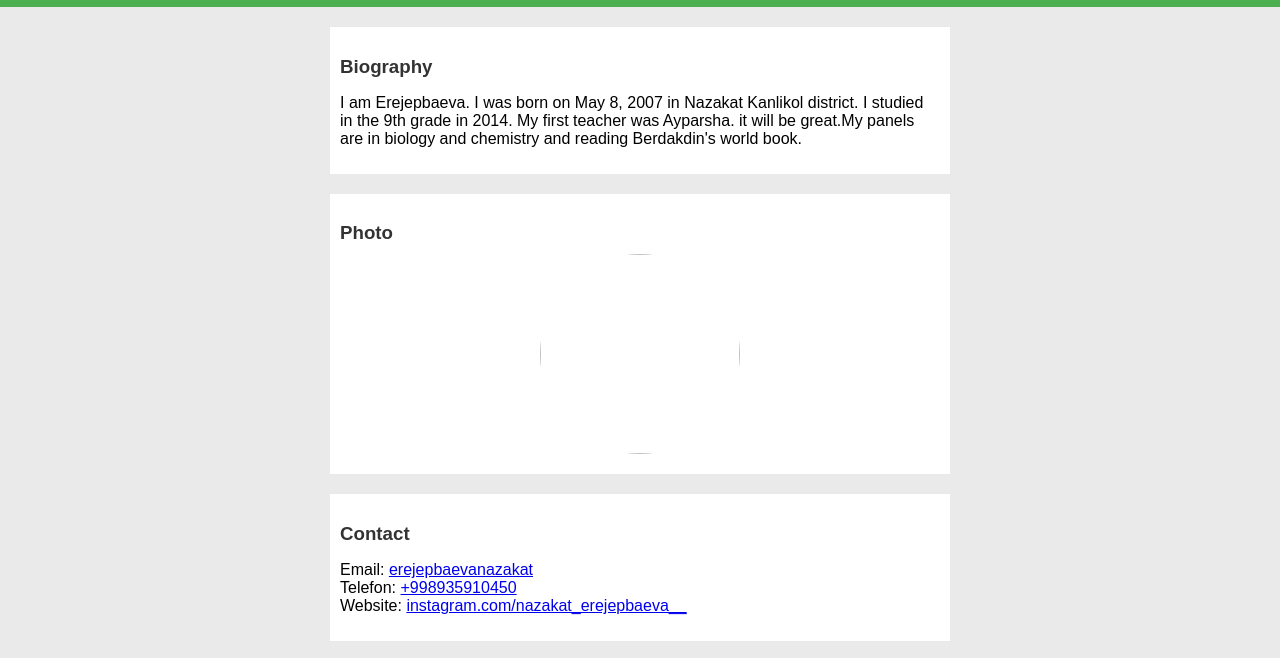
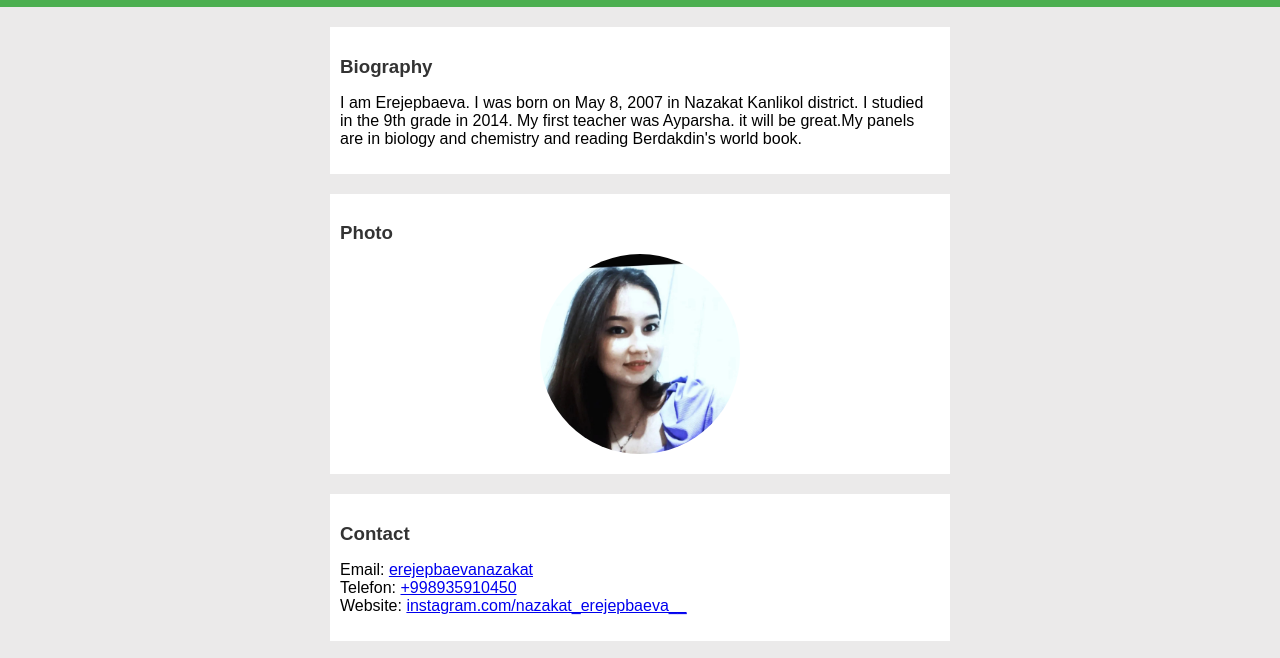
Before and after one commit to nazakaterejepbaeva/myfirstproject, a plain HTML site: page index.html in a window 1280 px wide. Shown: the part 71-729 px from the top of the page. Drawn offline with Linux system fonts and the light colour scheme.

Commit message:
Update index.html

```diff
--- a/index.html
+++ b/index.html
@@ -78,7 +78,7 @@
     </section>
     <section>
         <h3>Photo</h3>
-        <img src="profile.jpg" alt="">
+        <img src="nazakatt.jpg" alt="">
     </section>
     <section>
         <h3>Contact</h3>
```
